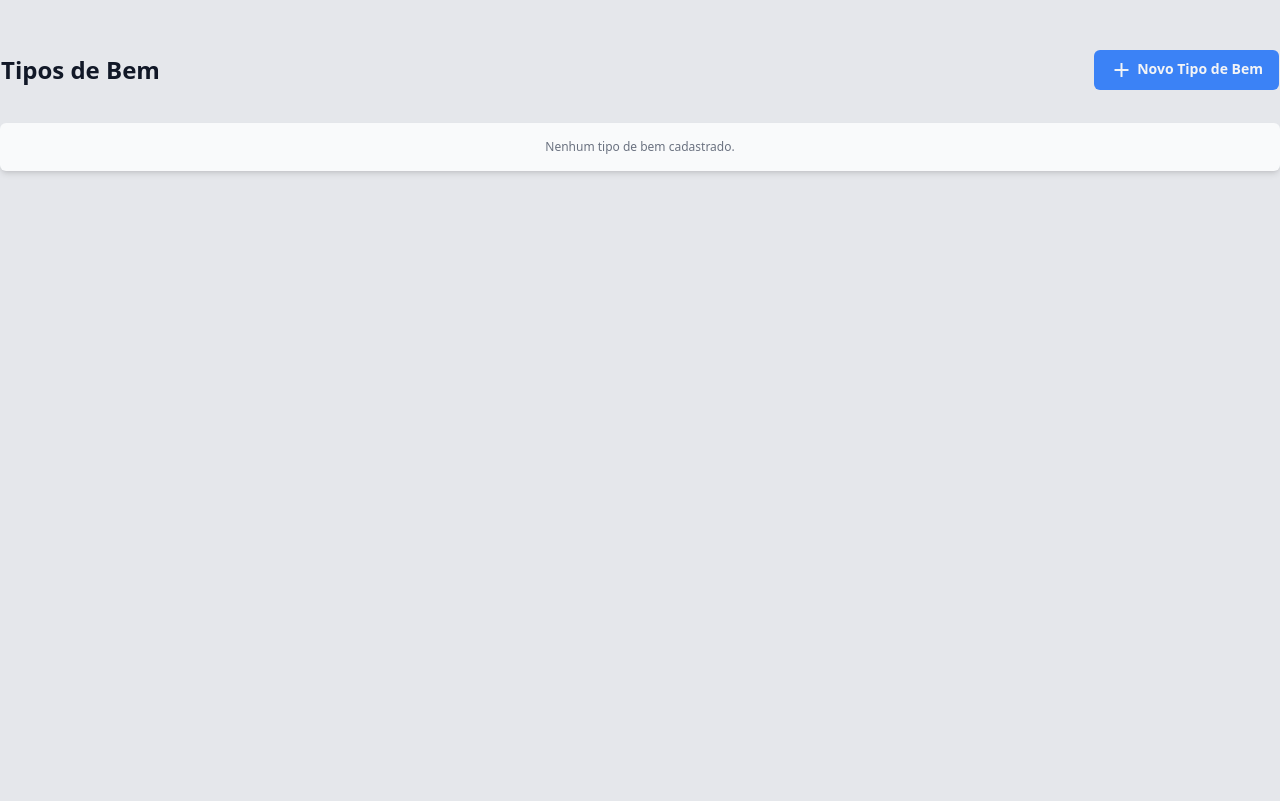
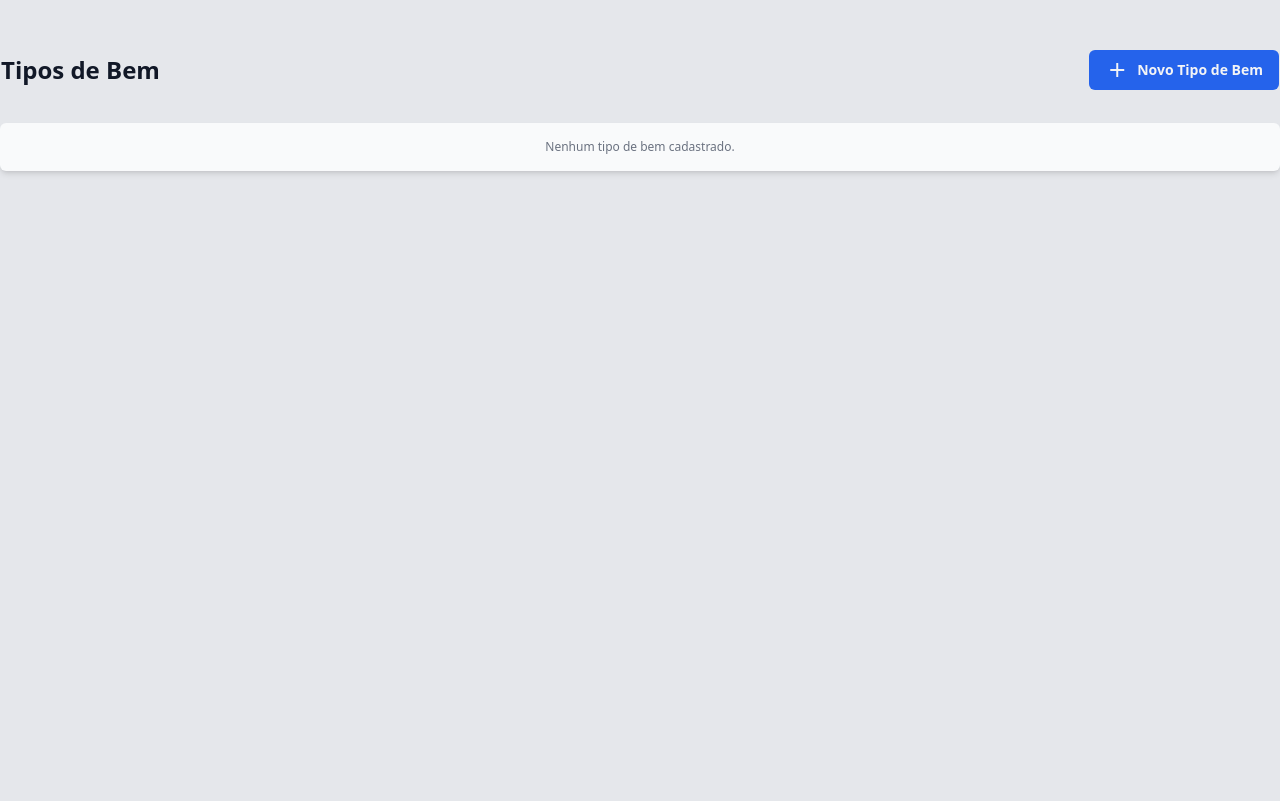
Before and after one commit to kavvata/sigemp, a Django app: page /patrimonio/tipo_bem/ in a window 1280 px wide. Shown: the part 64-865 px from the top of the page. Run offline with Django 5.2, Linux system fonts and the light colour scheme; the visitor is signed in with stand-in values (Sample User, id 1); data that the repository does not hold is empty; parts of the project's set-up code (start-up, migrations or seed data) failed here and were passed over; some libraries are stand-ins or nearby versions.

Commit message:
feat(theme): criado blocos para titulo e acoes gerais de pagina

```diff
--- a/patrimonio/templates/patrimonio/tipo_bem/tipo_bem_list.html
+++ b/patrimonio/templates/patrimonio/tipo_bem/tipo_bem_list.html
@@ -1,21 +1,23 @@
 {% extends "base.html" %}
 
-{% block content %}
+{% block title %} Tipos de Bem {% endblock title %}
 
-  <section class="max-w-7xl mx-auto flex items-center justify-between border mb-8">
-    <div><h1 class="font-bold text-2xl ">Tipos de Bem</h1></div>
+{% block actions %}
   {% if pode_criar %}
     <div>
       <a href="{% url 'core:home' %}">
-          <div class="rounded-md py-2 px-4 bg-blue-500 hover:bg-blue-700 hover:text-gray-50 items-center font-semibold text-sm text-gray-100">
-            <i class="material-icons align-middle">add</i>
+        <div class="rounded-md py-2 gap-2 flex px-4 bg-blue-600 hover:bg-blue-700 hover:text-gray-50 items-center font-semibold text-sm text-gray-100">
+          <i class="material-icons">add</i>
+            <span>
               Novo Tipo de Bem
+            </span>
         </div>
       </a>
     </div>
   {% endif %}
-  </section>
+{% endblock actions %}
 
+{% block content %}
   <section class="bg-gray-50 text-gray-500 max-w-7xl mx-auto flex justify-center items-center p-4 shadow-md rounded-md">
     {% for tipo_bem in tipo_bens %}
       <p>{{tipo_bem.descricao}}</p>
--- a/theme/templates/base.html
+++ b/theme/templates/base.html
@@ -13,7 +13,17 @@
 	<body class="bg-gray-50 leading-normal tracking-normal w-screen h-screen">
         {% include "navigation.html" %}
         <div class="pt-6 bg-gray-200 h-screen flex-col items-center justify-center">
-          <div class="pt-6 text-gray-900">
+          <div class="mt-6 text-gray-900">
+
+            <section class="max-w-7xl mx-auto flex items-center justify-between border mb-8">
+              <div>
+                <h1 class="font-bold text-2xl ">{% block title %}{% endblock %}</h1>
+              </div>
+              <div>
+                {% block actions %}{% endblock actions %}
+              </div>
+            </section>
+
             {% block content %}
             {% endblock %}
           </div>
```
Lines whose indentation alone changed are shown as unchanged.
